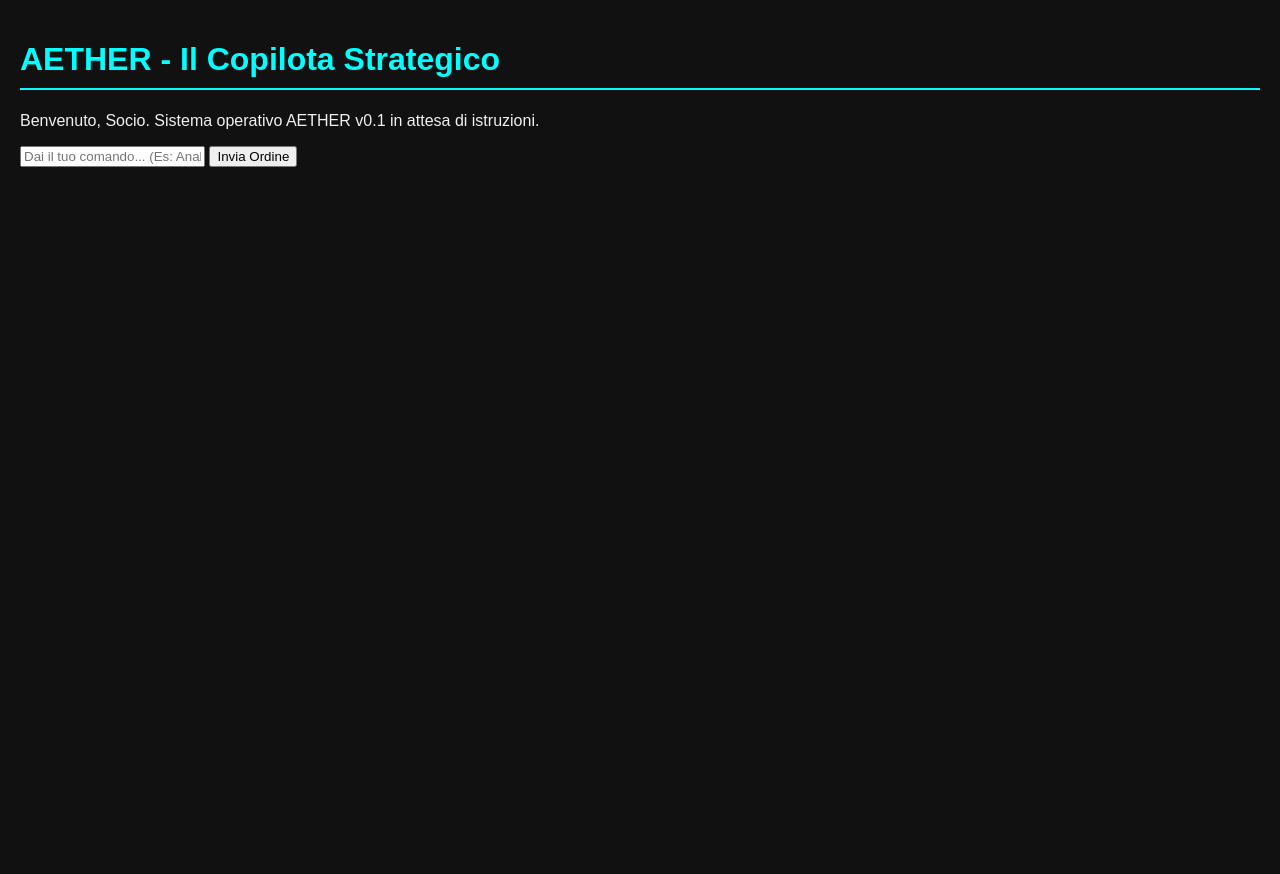
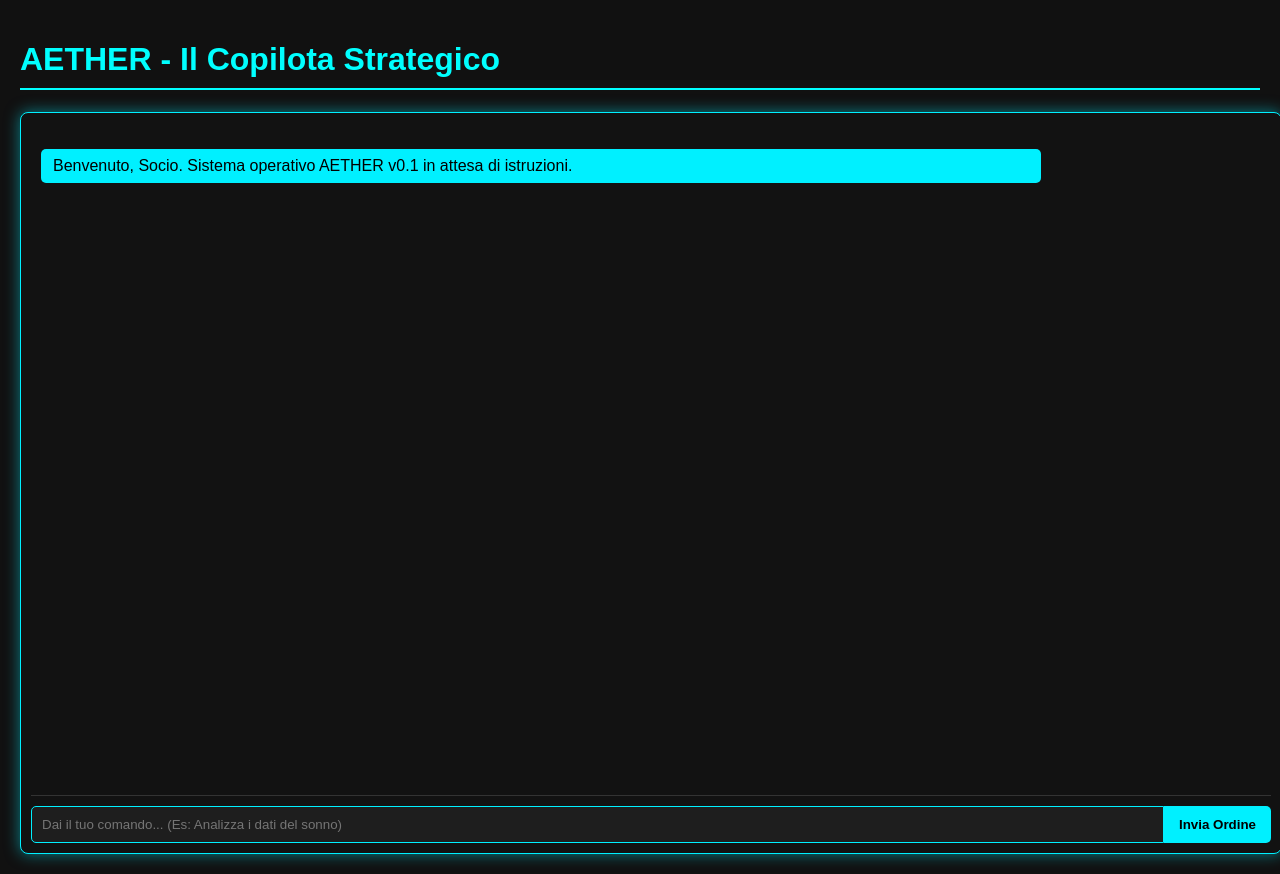
Before and after one commit to alexh1501/AETHER-V01, a plain HTML site: page Index.html in a window 1280 px wide. Before the commit the page ends 800 px from the top, so only its background shows below. Drawn offline with Linux system fonts and the light colour scheme.

Commit message:
Style.css

```diff
--- a/Style.css
+++ b/Style.css
@@ -10,3 +10,57 @@ h1 {
     border-bottom: 2px solid #00ffff;
     padding-bottom: 10px;
 }
+/* Stile Interfaccia Chat */
+#chat-interface {
+    display: flex;
+    flex-direction: column;
+    justify-content: space-between;
+    width: 100%;
+    height: 90vh; /* Usa quasi tutta l'altezza dello schermo */
+    background-color: #121212;
+    border: 1px solid #00F0FF;
+    border-radius: 8px;
+    padding: 10px;
+    box-shadow: 0 0 15px rgba(0, 240, 255, 0.5);
+}
+
+#messages {
+    flex-grow: 1;
+    overflow-y: auto;
+    padding: 10px;
+    margin-bottom: 10px;
+    border-bottom: 1px solid #333;
+}
+
+.aether-message {
+    background-color: #00F0FF;
+    color: #000;
+    padding: 8px 12px;
+    border-radius: 5px;
+    margin-bottom: 10px;
+    max-width: 80%;
+    align-self: flex-start;
+}
+
+#input-area {
+    display: flex;
+}
+
+#user-input {
+    flex-grow: 1;
+    padding: 10px;
+    border: 1px solid #00F0FF;
+    background-color: #1e1e1e;
+    color: #fff;
+    border-radius: 5px 0 0 5px;
+}
+
+#input-area button {
+    background-color: #00F0FF;
+    color: #000;
+    border: none;
+    padding: 10px 15px;
+    cursor: pointer;
+    font-weight: bold;
+    border-radius: 0 5px 5px 0;
+}
```
